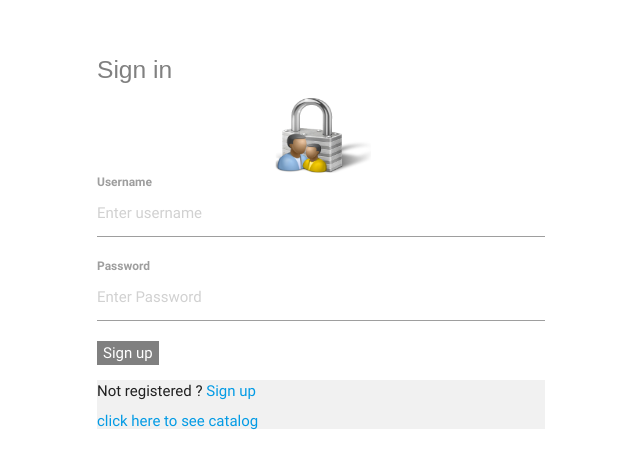
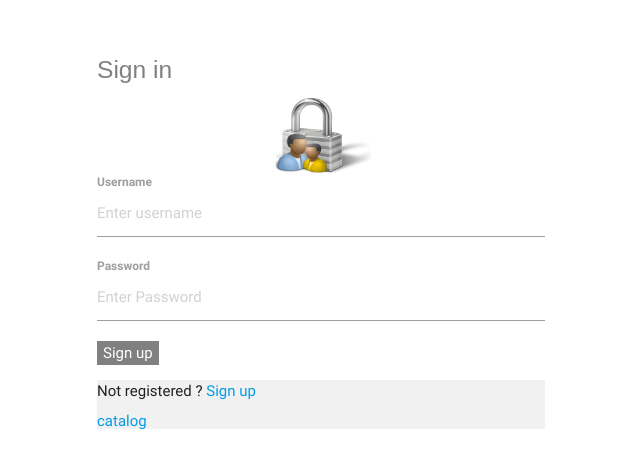
Before and after one commit to omolewaaa/Hello-Books, a plain HTML site: page signin.html in a window 1280 px wide. Shown: the part 105-574 px from the top of the page, without its empty margins (383-1023 px from the left). Drawn offline with nearby package versions, Linux system fonts and the light colour scheme.

Commit message:
Update signin.html

```diff
--- a/signin.html
+++ b/signin.html
@@ -35,7 +35,7 @@
 
                   <div class="container" style="background-color:#f1f1f1">
                     <p align = "left">Not registered ? <a href="signup.html"> Sign up</a></p>
-                    <h6><a href = "catalog.html">click here to see catalog</a></h6>
+                    <h6><a href = "catalog.html">catalog</a></h6>
                   </div>
               </form>
             </div>
```
